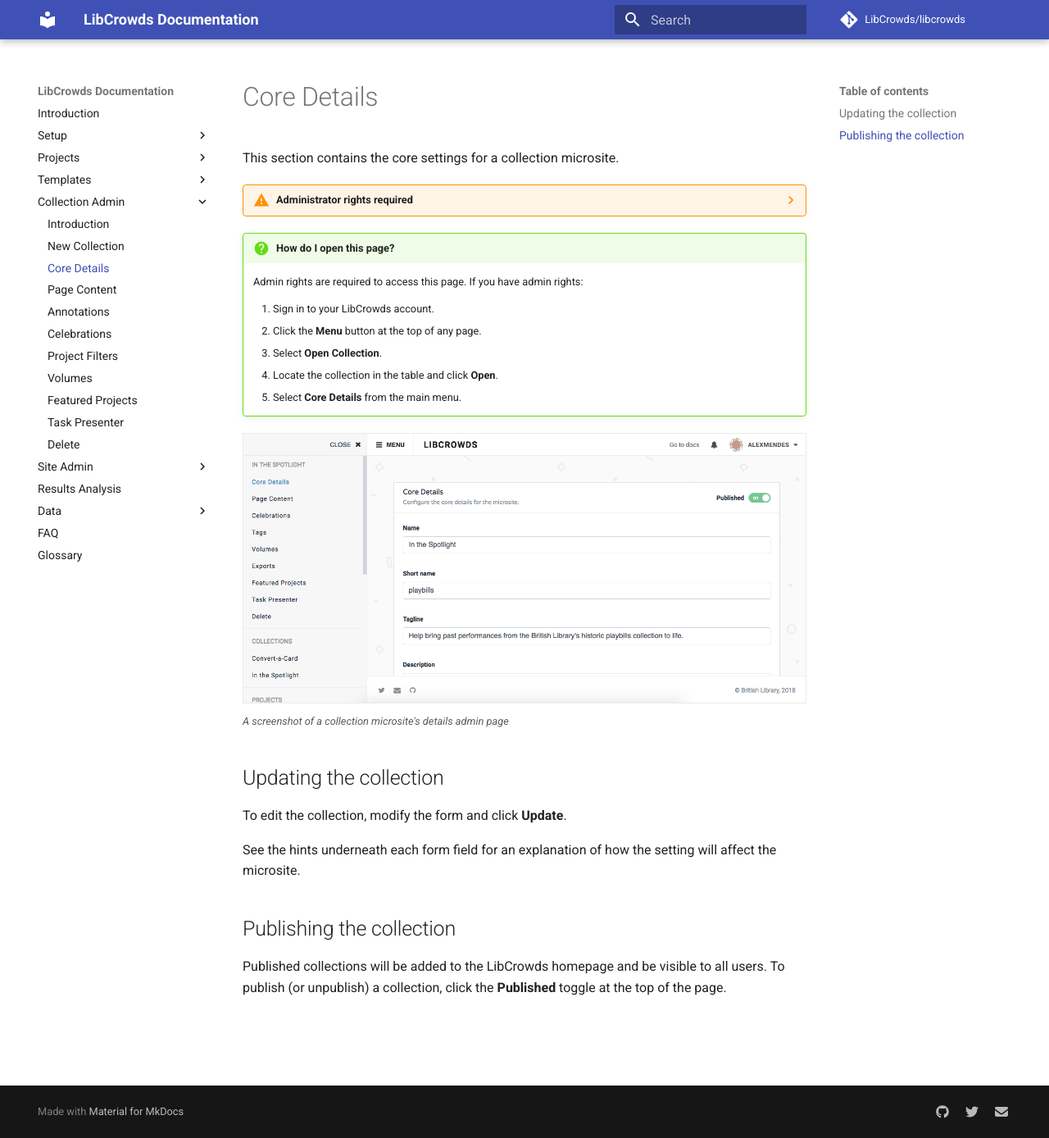
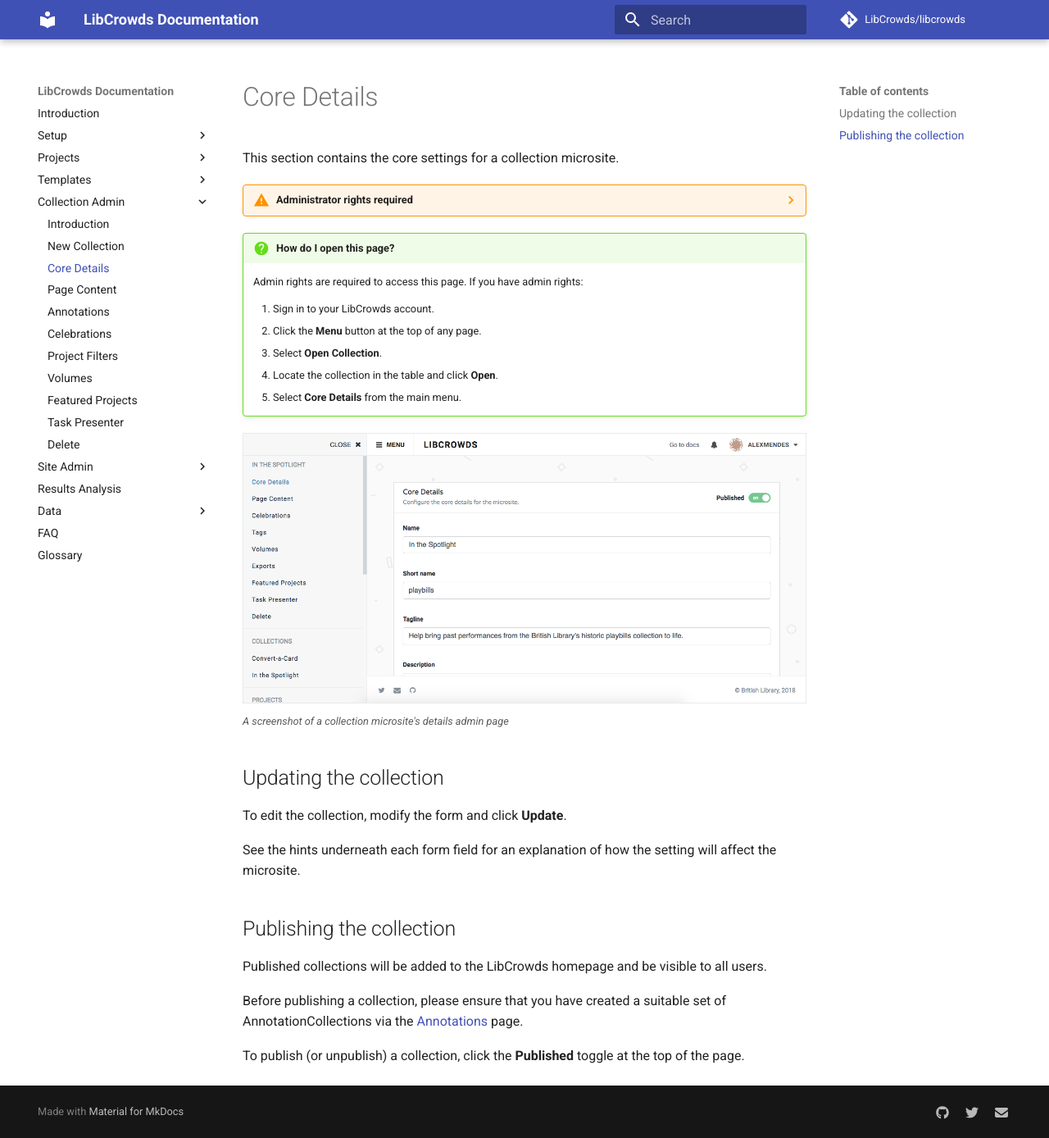
Before and after one commit to LibCrowds/docs, an MkDocs documentation site: the page built from docs/collections/details.md, in a window 1280 px wide and 1388 px high. Shown: the whole window at 82% size. Built offline with MkDocs 1.6.1 and Material for MkDocs 9.7.7, drawn with Linux system fonts in a browser that asks for light colours; comment, search, counter and statistics services are not loaded; old or Windows-style settings are respelled for this version of MkDocs.

Commit message:
Add note about annotations before publishing a collection

```diff
--- a/docs/collections/details.md
+++ b/docs/collections/details.md
@@ -28,5 +28,11 @@
 ## Publishing the collection
 
 Published collections will be added to the LibCrowds homepage and be visible
-to all users. To publish (or unpublish) a collection, click the **Published**
+to all users.
+
+Before publishing a collection, please ensure that you have created a
+suitable set of AnnotationCollections via the
+[Annotations](/collection/annotations.md) page.
+
+To publish (or unpublish) a collection, click the **Published**
 toggle at the top of the page.
```
